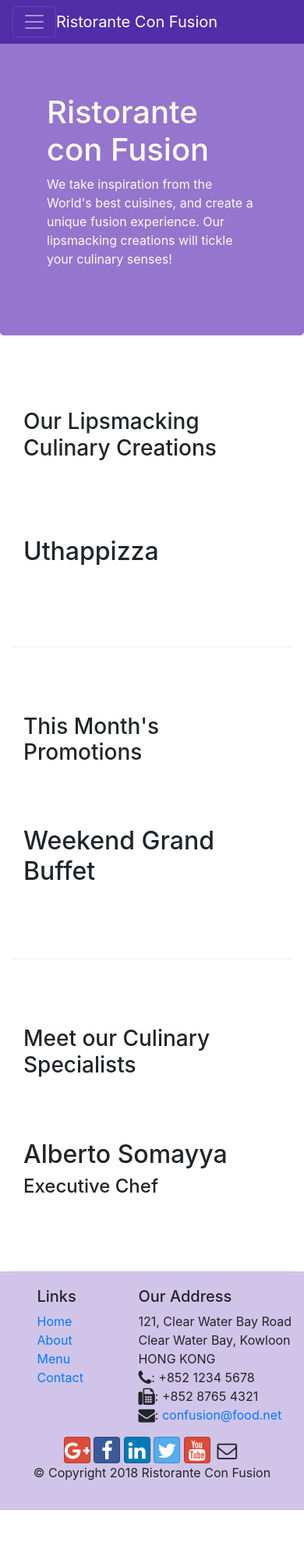
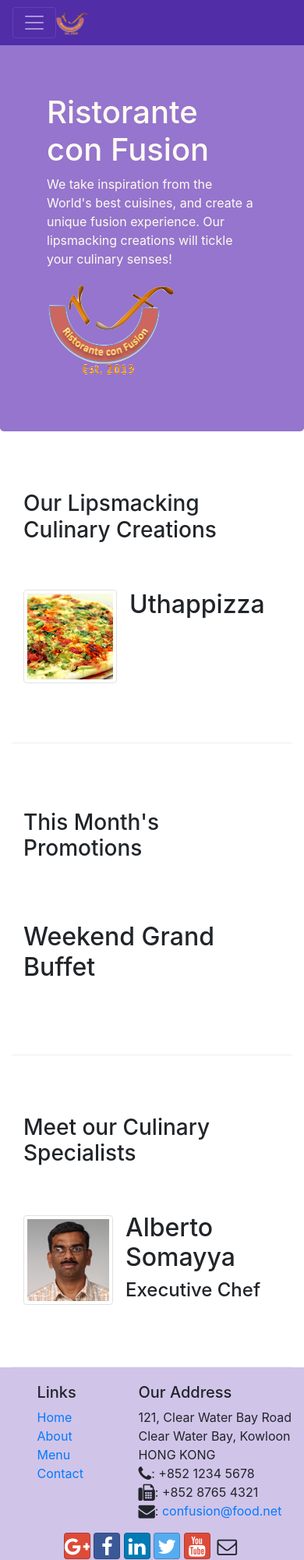
Before and after one commit to bvp42/conFusion, a website: page index.html in a window 390 px wide. Shown: the top 2000 px of the page at 78% size. Before the commit the page ends 1936 px from the top, so only its background shows below. Drawn offline with nearby package versions, Linux system fonts and the light colour scheme.

Commit message:
Images and Media

```diff
--- a/index.html
+++ b/index.html
@@ -21,7 +21,7 @@
             <button class="navbar-toggler" type="button" data-toggle="collapse" data-target="#Navbar">
                 <span class="navbar-toggler-icon"></span>
             </button>
-            <a class="navbar-brand mr-auto" href="#">Ristorante Con Fusion</a>
+            <a class="navbar-brand mr-auto" href="#"><img src="img/logo.png" height="30" width="41"></a>
             <div class="collapse navbar-collapse" id="Navbar">
                 <ul class="navbar-nav mr-auto">
                     <li class="nav-item active"><a class="nav-link" href="#"><span class="fa fa-home fa-lg"></span> Home</a></li>
@@ -41,7 +41,8 @@
                     <p>We take inspiration from the World's best cuisines, and create a unique fusion experience. Our
                         lipsmacking creations will tickle your culinary senses!</p>
                 </div>
-                <div class="col-12 col-sm">
+                <div class="col-12 col-sm align-self-center">
+                    <img src="img/logo.png" class="img-fluid">
                 </div>
             </div>
         </div>
@@ -53,10 +54,18 @@
                 <h3>Our Lipsmacking Culinary Creations</h3>
             </div>
             <div class="col col-sm order-sm-first col-md">
-                <h2>Uthappizza</h2>
-                <p class="d-none d-sm-block">A unique combination of Indian Uthappam (pancake) and Italian pizza, topped
-                    with Cerignola olives, ripe vine cherry tomatoes, Vidalia onion, Guntur chillies and Buffalo Paneer.
-                </p>
+                <div class="media">
+                    <img class="d-flex mr-3 img-thumbnail align-self-center"
+                            src="img/uthappizza.png" alt="Uthappizza">
+                    <div class="media-body">
+                        <h2 class="mt-0">Uthappizza</h2>
+                        <p class="d-none d-sm-block">A unique combination of Indian Uthappam (pancake) and
+                            Italian pizza, topped with Cerignola olives, ripe vine
+                            cherry tomatoes, Vidalia onion, Guntur chillies and
+                            Buffalo Paneer.</p>
+                    </div>
+                </div>
+
             </div>
         </div>
 
@@ -78,11 +87,19 @@
                 <h3>Meet our Culinary Specialists</h3>
             </div>
             <div class="col col-sm order-sm-first col-md">
-                <h2>Alberto Somayya</h2>
-                <h4>Executive Chef</h4>
-                <p class="d-none d-sm-block">Award winning three-star Michelin chef with wide International experience
-                    having worked closely with whos-who in the culinary world, he specializes in creating mouthwatering
-                    Indo-Italian fusion experiences. </p>
+                <div class="media">
+                    <img class="d-flex mr-3 img-thumbnail align-self-center"
+                            src="img/alberto.png" alt="Alberto Somayya">
+                    <div class="media-body">
+                        <h2 class="mt-0">Alberto Somayya</h2>
+                        <h4>Executive Chef</h4>
+                        <p class="d-none d-sm-block">Award winning three-star Michelin chef with wide
+                            International experience having worked closely with
+                            whos-who in the culinary world, he specializes in
+                            creating mouthwatering Indo-Italian fusion experiences.
+                            </p>
+                    </div>
+                </div>
             </div>
         </div>
     </div>
```
Also changed, not shown: aboutus.html (+3 -2 lines), contactus.html (+3 -2 lines), img/alberto.png (added), img/buffet.png (added), img/logo.png (added), img/uthappizza.png (added), 1 other file.
